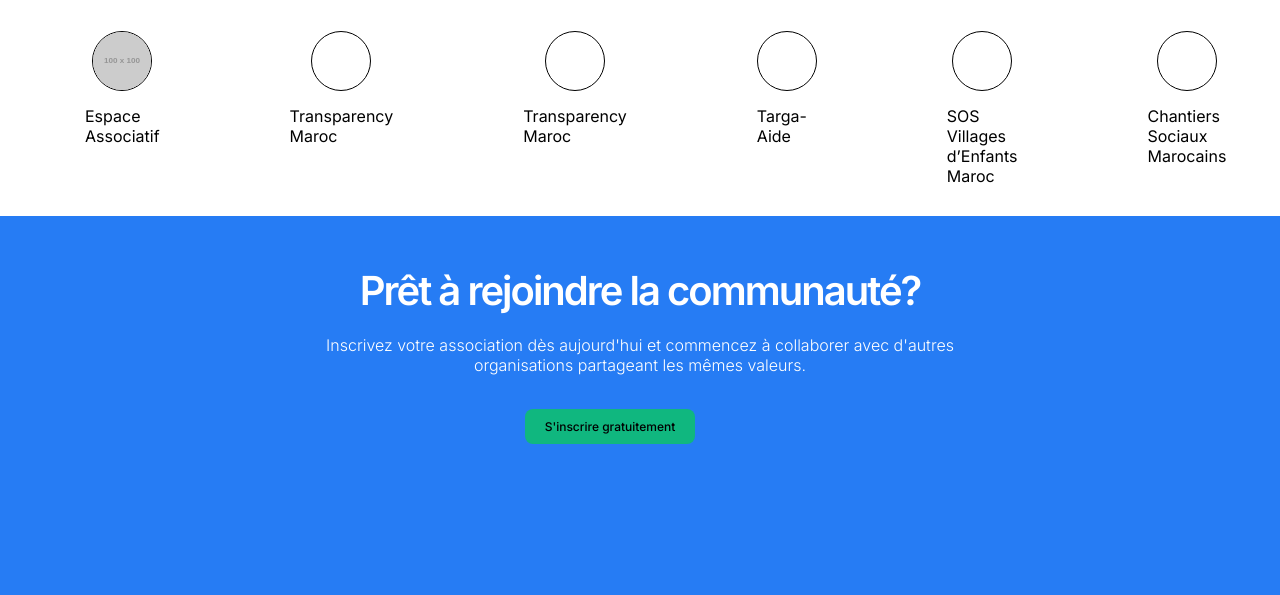
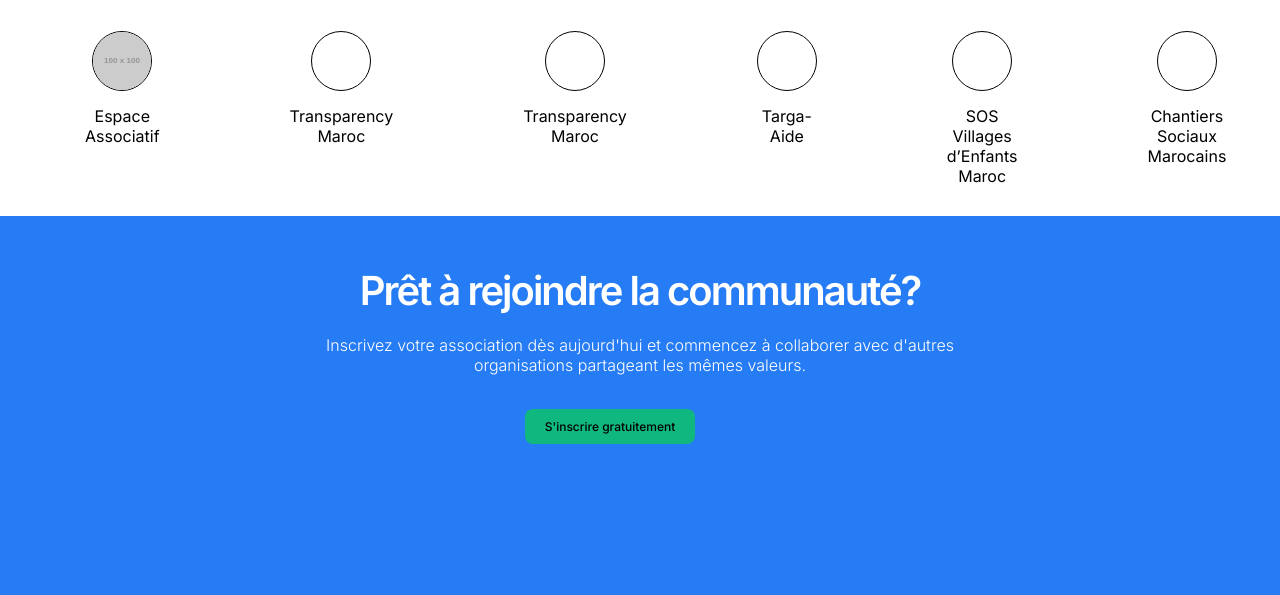
Before and after one commit to kenzaaboulmajd/YADFYAD-PFE, a PHP site: page /YADFYAD-PFE/ in a window 1280 px wide. Shown: the part 1995-2590 px from the top of the page. Run offline with PHP 8.4, Linux system fonts and the light colour scheme; grey boxes labelled with a size stand in for pictures from a placeholder-image service; some libraries are stand-ins or nearby versions.

Commit message:
landing page

```diff
--- a/assets/styles/landingpage.css
+++ b/assets/styles/landingpage.css
@@ -245,6 +245,9 @@
 .avatar img{
  width:100%;
 }
+.slides .photo-profil span {
+    text-align: center;
+}
 
 /* REJOINDRE */
 section.rejoindre {
```
Also changed, not shown: assets/images/Capture_decran_2025-06-19_a_02.52.25.png (added), assets/images/Capture_decran_2025-06-19_a_02.52.31.png (added), assets/images/Capture_decran_2025-06-19_a_02.52.40.png (added), assets/images/Capture_decran_2025-06-19_a_02.52.50.png (added), assets/images/images.jpeg (added).
